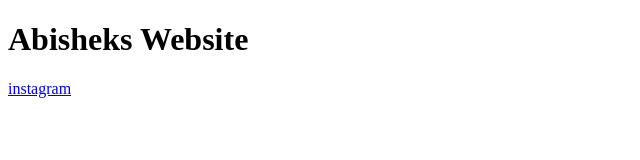
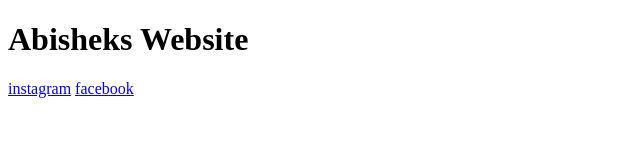
Before and after one commit to CoderProgrammerLOL/myweb, a plain HTML site: page index.html in a window 1280 px wide. Shown: the full height of the page, 0-640 px from the left. Drawn offline with Linux system fonts and the light colour scheme.

Commit message:
facebook link

```diff
--- a/index.html
+++ b/index.html
@@ -8,5 +8,6 @@
 <body>
     <h1>Abisheks Website</h1>
     <a href="https://www.instagram.com/abhishek_.thomas/">instagram</a>
+    <a href="https://www.facebook.com/abhishek.thomas.5439">facebook</a>
 </body>
 </html>
```
